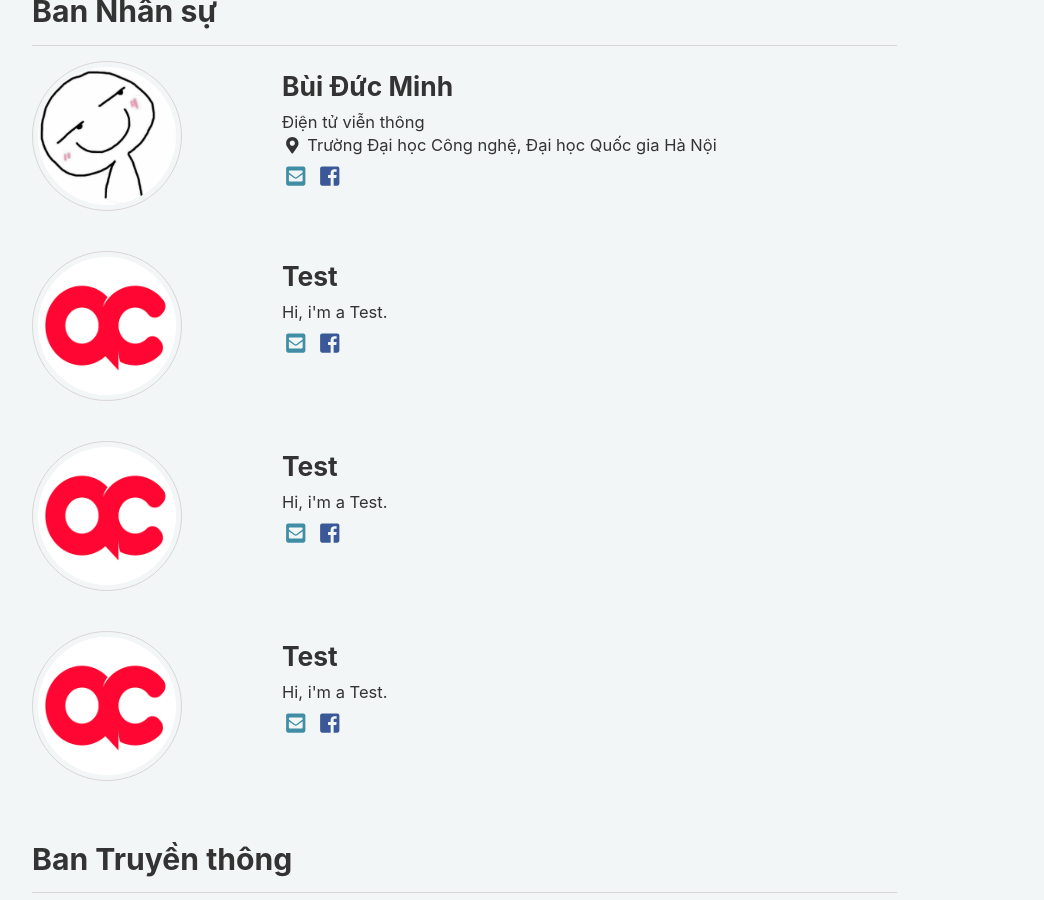
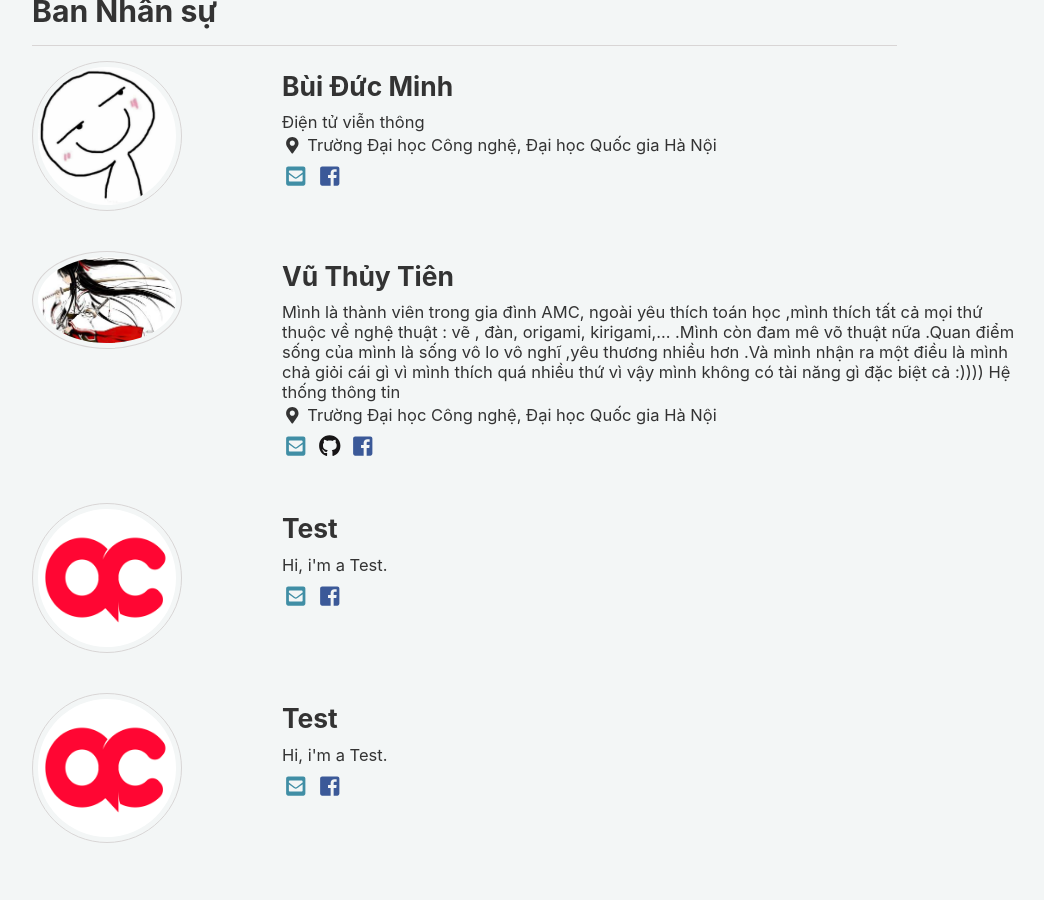
Before and after one commit to testvon/amcblog.github.io, a Jekyll site: the page built from _pages/member-archive.html, in a window 1280 px wide and 900 px high, scrolled down 1892 px. Shown: the whole window, without its empty margins (140-1184 px from the left). Built offline with Jekyll 4.4.1, drawn with Linux system fonts in a browser that asks for light colours; nearby versions of some CDN libraries.

Commit message:
Update members.yml

```diff
--- a/_data/members.yml
+++ b/_data/members.yml
@@ -44,12 +44,17 @@ bdminh:
   facebook: "100008210371265"
   group: "nhansu"
 
-test4:
-  name: "Test"
-  email: "test@gmail.com"
-  bio: "Hi, i'm a Test."
-  avatar: "/assets/img/amc.png"
-  facebook: "appliedmathclub"
+vttien:
+  name: "Vũ Thủy Tiên"
+  email: "thuytien98amc@gmail.com"
+  bio:    |
+    Mình là thành viên trong gia đình AMC, ngoài yêu thích toán học ,mình thích tất cả mọi thứ thuộc về nghệ thuật : vẽ , đàn, origami, kirigami,... .Mình còn đam mê võ thuật nữa .Quan điểm sống của mình là sống vô lo vô nghĩ ,yêu thương nhiều hơn .Và mình nhận ra một điều là mình chả giỏi cái gì vì mình thích quá nhiều thứ vì vậy mình không có tài năng gì đặc biệt cả  :))))
+
+    Hệ thống thông tin
+  location: "Trường Đại học Công nghệ, Đại học Quốc gia Hà Nội"
+  avatar: "/images/members/2018/vttien.jpg"
+  github: "vuthuytien"
+  facebook: "duong.duong.73550794"
   group: "nhansu"
 
 test5:
```
